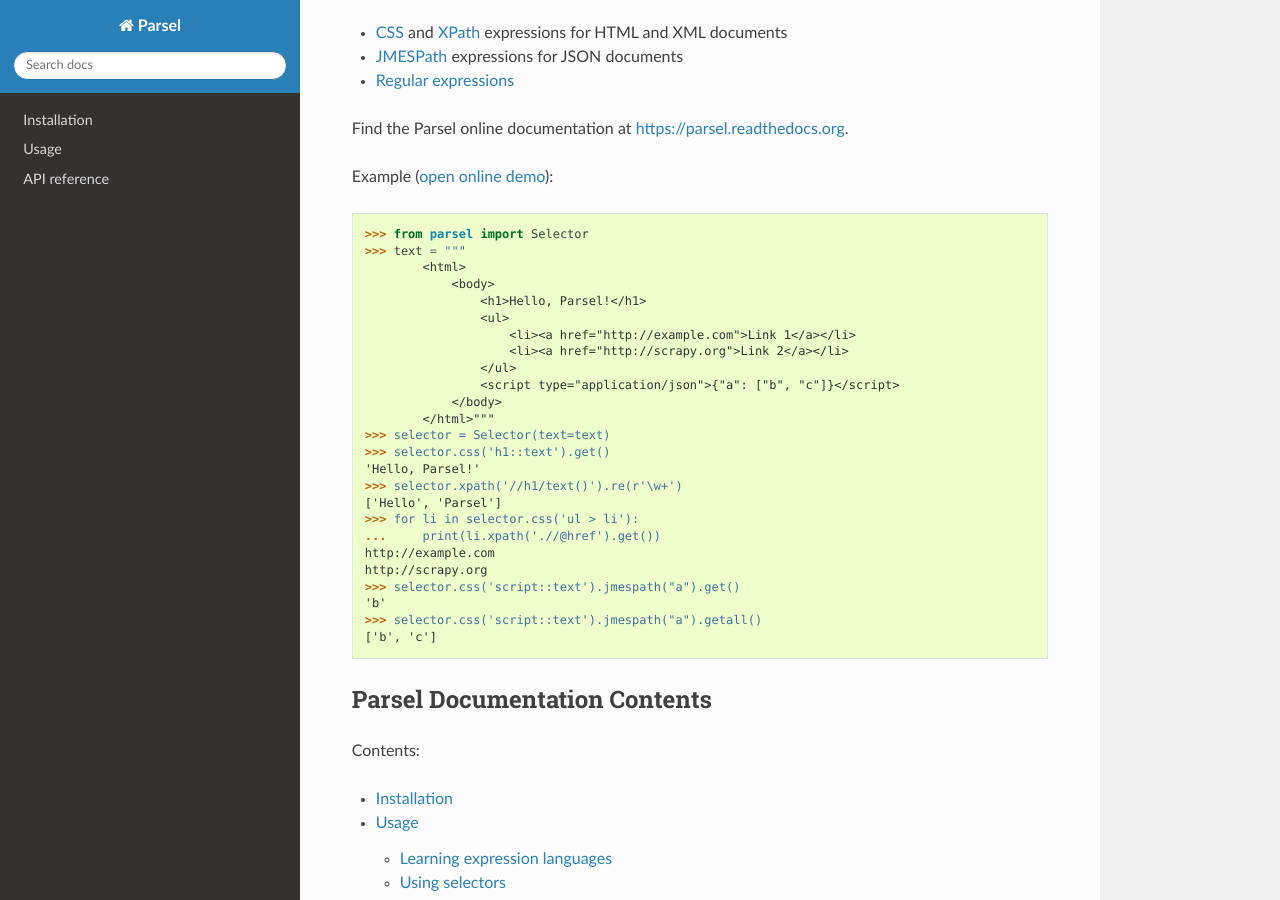
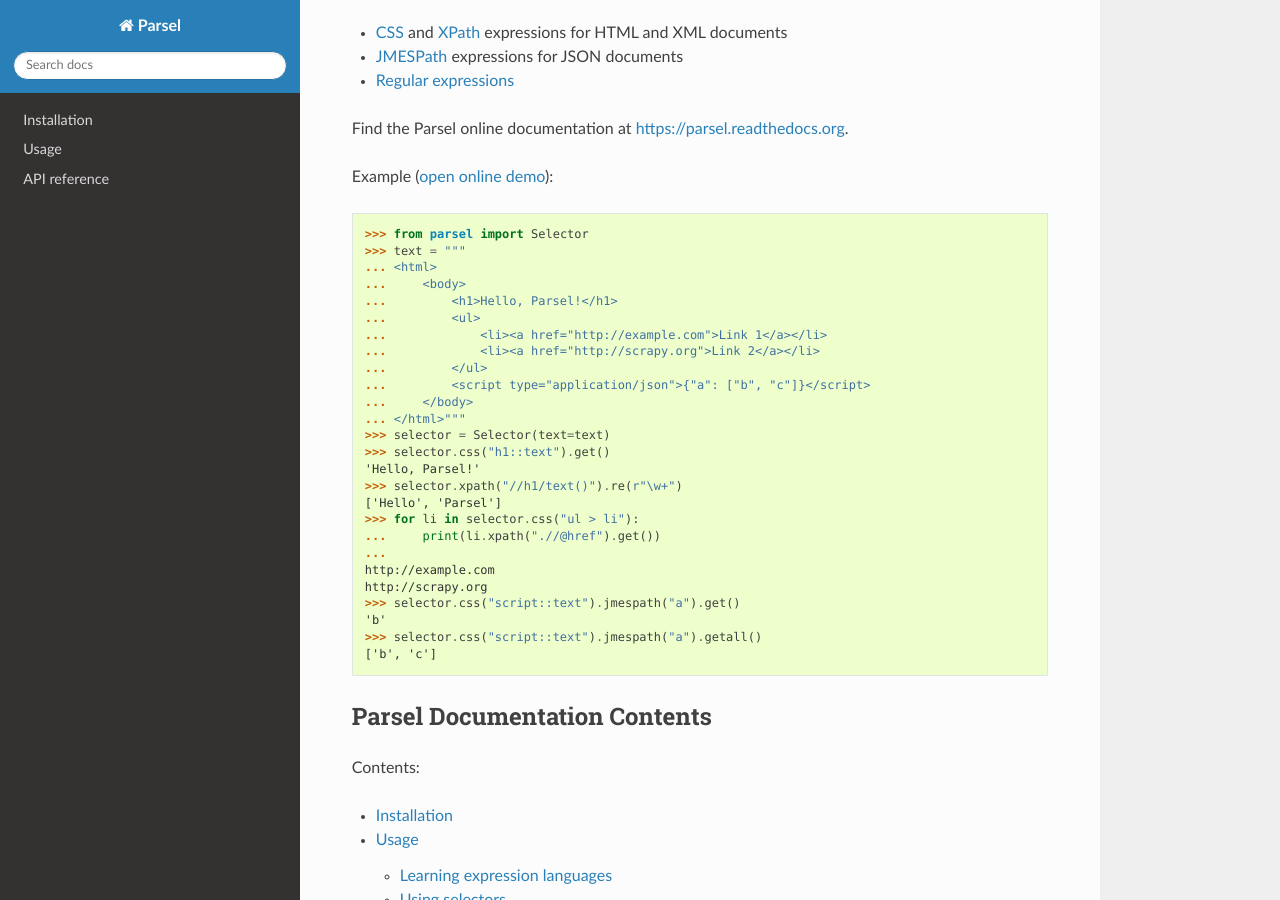
Before and after one commit to scrapy/parsel, a Sphinx documentation site: the page built from docs/index.rst, in a window 1280 px wide and 900 px high, scrolled down 279 px. Built offline with Sphinx 7.4.7 and the Read the Docs theme 3.1.0, drawn with Linux system fonts in a browser that asks for light colours.

```diff
--- a/README.rst
+++ b/README.rst
@@ -34,32 +34,33 @@ Find the Parsel online documentation at https://parsel.readthedocs.org.
 
 Example (`open online demo`_):
 
-.. code-block:: python
+.. code-block:: pycon
 
     >>> from parsel import Selector
     >>> text = """
-            <html>
-                <body>
-                    <h1>Hello, Parsel!</h1>
-                    <ul>
-                        <li><a href="http://example.com">Link 1</a></li>
-                        <li><a href="http://scrapy.org">Link 2</a></li>
-                    </ul>
-                    <script type="application/json">{"a": ["b", "c"]}</script>
-                </body>
-            </html>"""
+    ... <html>
+    ...     <body>
+    ...         <h1>Hello, Parsel!</h1>
+    ...         <ul>
+    ...             <li><a href="http://example.com">Link 1</a></li>
+    ...             <li><a href="http://scrapy.org">Link 2</a></li>
+    ...         </ul>
+    ...         <script type="application/json">{"a": ["b", "c"]}</script>
+    ...     </body>
+    ... </html>"""
     >>> selector = Selector(text=text)
-    >>> selector.css('h1::text').get()
+    >>> selector.css("h1::text").get()
     'Hello, Parsel!'
-    >>> selector.xpath('//h1/text()').re(r'\w+')
+    >>> selector.xpath("//h1/text()").re(r"\w+")
     ['Hello', 'Parsel']
-    >>> for li in selector.css('ul > li'):
-    ...     print(li.xpath('.//@href').get())
+    >>> for li in selector.css("ul > li"):
+    ...     print(li.xpath(".//@href").get())
+    ...
     http://example.com
     http://scrapy.org
-    >>> selector.css('script::text').jmespath("a").get()
+    >>> selector.css("script::text").jmespath("a").get()
     'b'
-    >>> selector.css('script::text').jmespath("a").getall()
+    >>> selector.css("script::text").jmespath("a").getall()
     ['b', 'c']
 
 .. _CSS: https://en.wikipedia.org/wiki/Cascading_Style_Sheets
```
Also changed, not shown: .pre-commit-config.yaml, docs/history.rst (line endings or trailing spaces), docs/index.rst (line endings or trailing spaces), 2 other files.
